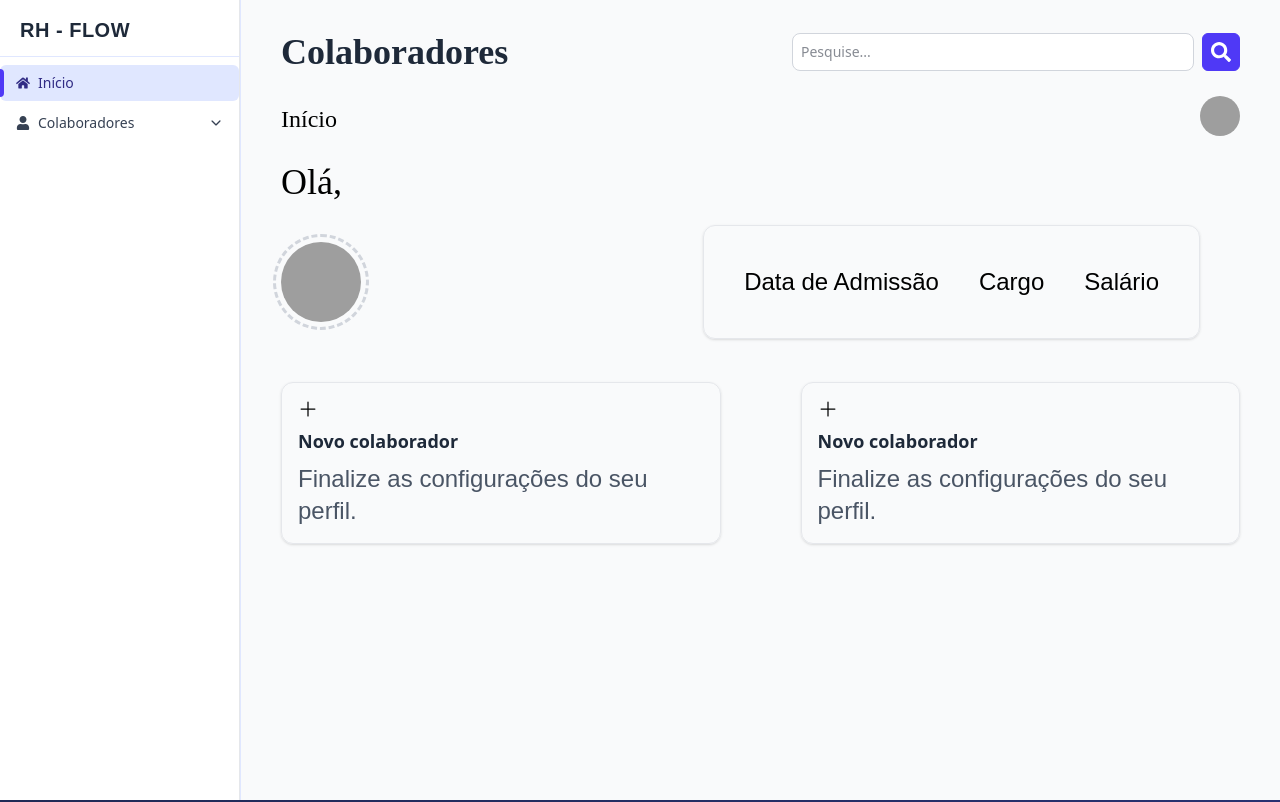
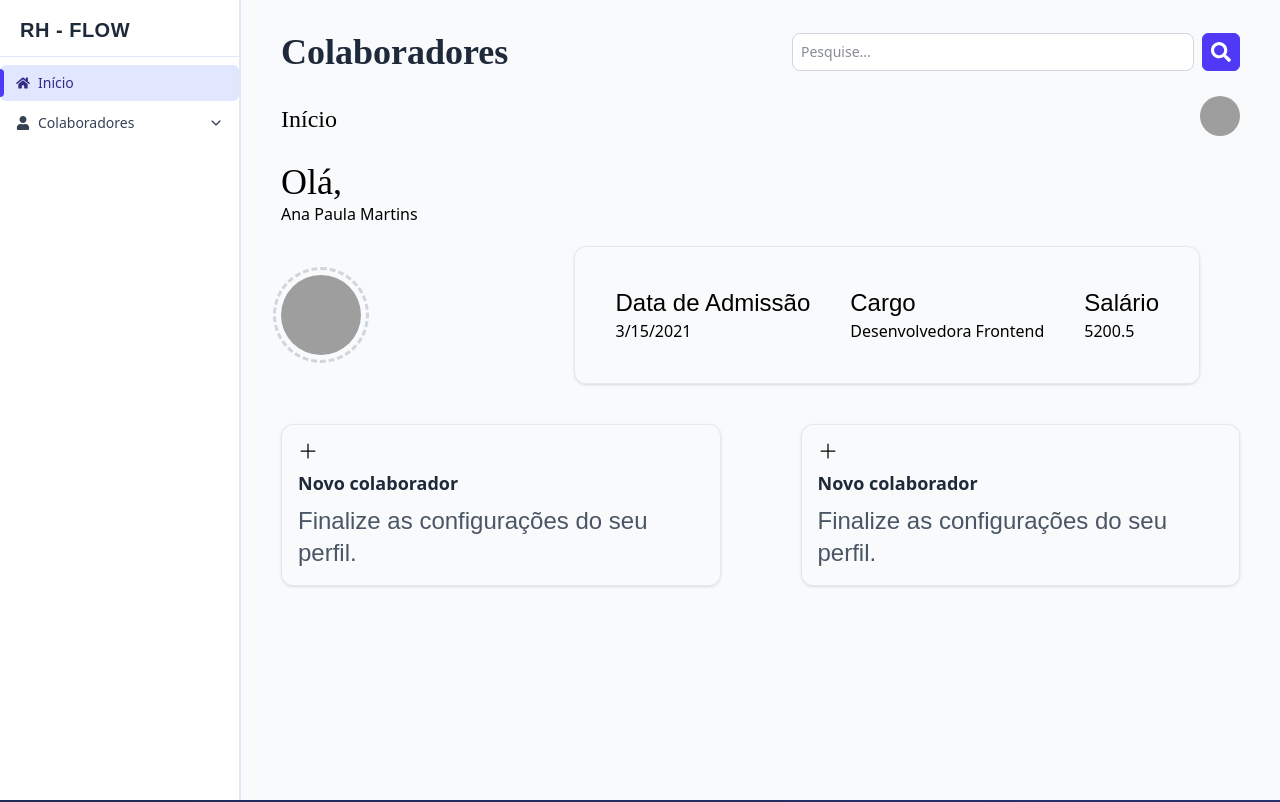
Before and after one commit to Grupo-02-Turma-JavaScript-07/Sistema-RH-Front, a React (Vite) app: page /perfil in a window 1280 px wide. Shown: the top 802 px of the page. Built offline with nearby package versions, Linux system fonts and the light colour scheme; grey boxes are pictures that could not be loaded; a web font is replaced by a local one.

Commit message:
Corrije a rota de perfil inserindo o id do usuário que sera exibido

```diff
--- a/src/App.tsx
+++ b/src/App.tsx
@@ -23,7 +23,7 @@ function App() {
             <Route path="/home" element={<Home />} />
             <Route path="/colaboradores" element={<ListaColaborador />}/>
             <Route path="/sobre" element={<Sobre />} />
-            <Route path="/perfil" element={<Perfil />} />
+            <Route path="/perfil" element={<Perfil idColaborador={1}/>} />
           </Routes>
         </div>
       </div>
```
